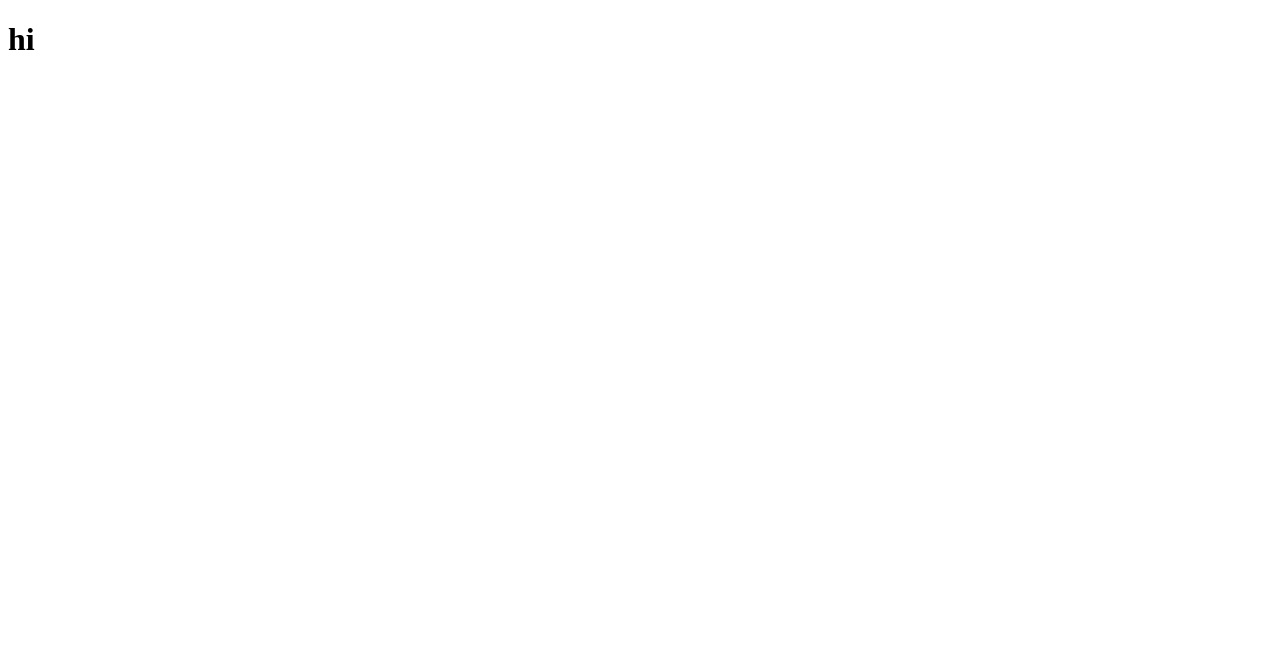
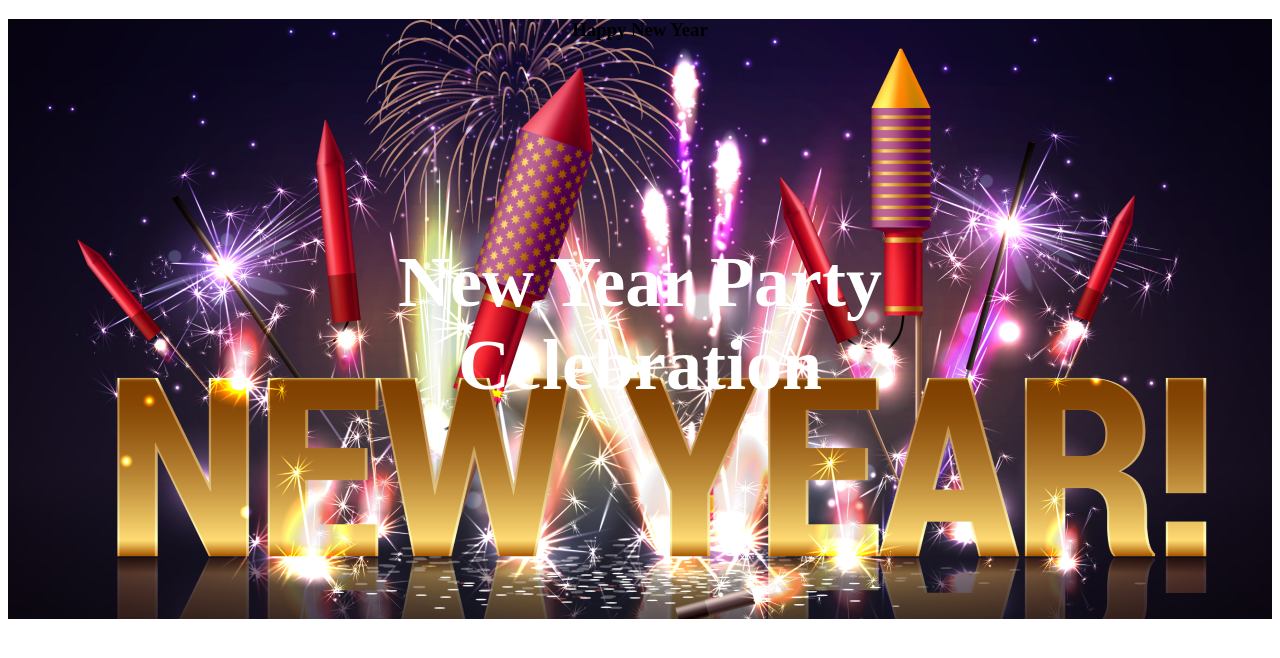
Before and after one commit to Imran773/assignment-new-year, a plain HTML site: page index.html in a window 1280 px wide. Drawn offline with Linux system fonts and the light colour scheme.

Commit message:
first commit

```diff
--- a/index.html
+++ b/index.html
@@ -4,10 +4,14 @@
     <meta charset="UTF-8">
     <meta name="viewport" content="width=device-width, initial-scale=1.0">
     <title>New Year Project</title>
+    <link rel="stylesheet" href="styles/style.css">
 </head>
 <body>
     <header>
-        <h1>hi</h1>
+        <div class="container">
+            <h3>Happy New Year</h3>
+            <h1>New Year Party <br> Celebration</h1>
+        </div>
     </header>
 
     <main>
--- a/styles/style.css
+++ b/styles/style.css
@@ -0,0 +1,17 @@
+.container{
+   text-align: center;
+   width: 100%;
+   height: 600px;
+   background-image: url('../images/banner-image.png');
+   background-repeat: no-repeat;
+   background-position: center;
+
+
+
+}
+
+h1 {
+    margin-top: 200px;
+    color: #FFFFFF;
+    font-size: 72px;
+}
```
Also changed, not shown: images/banner-image.png (renamed from images/Banner Image.png).
